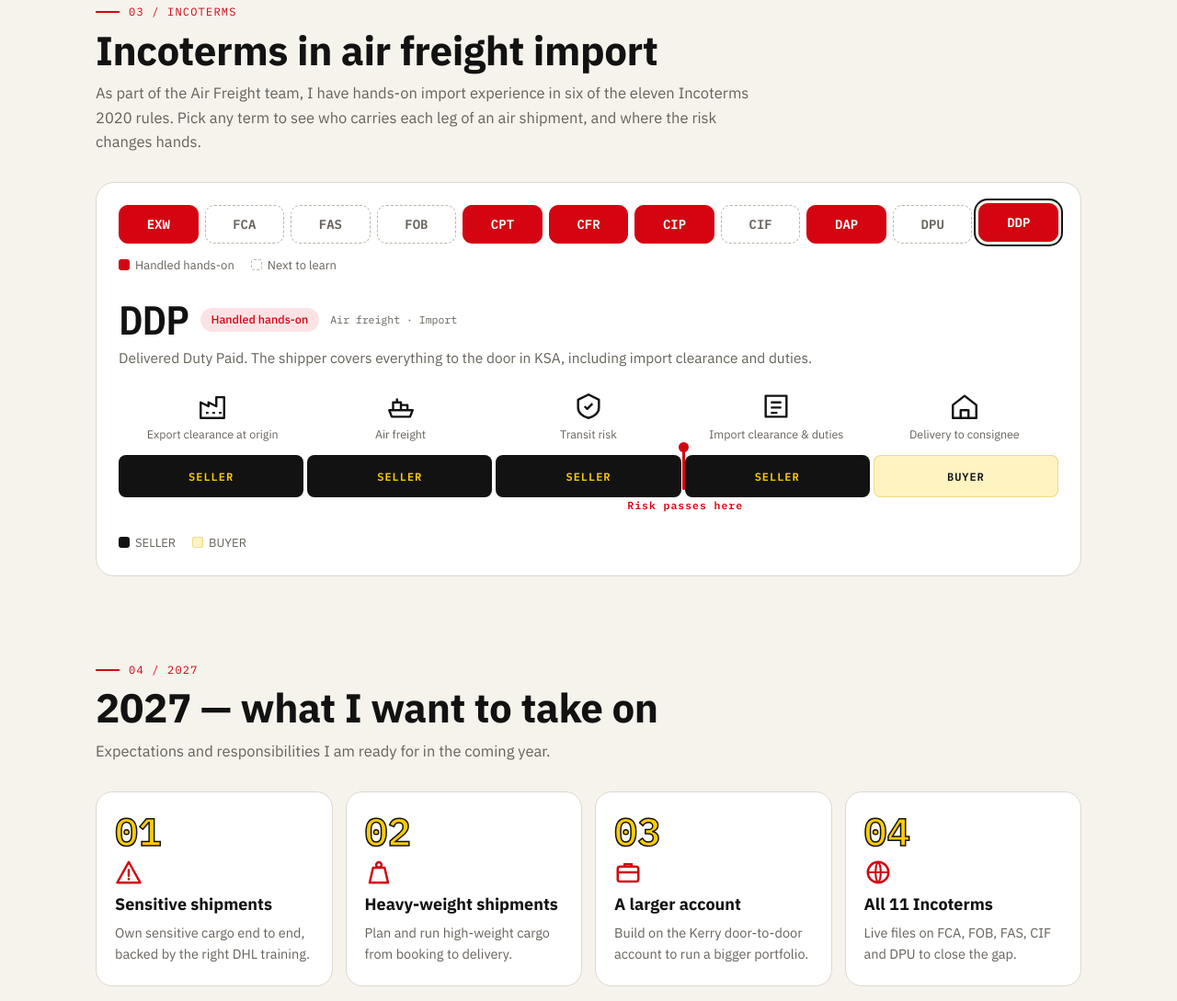
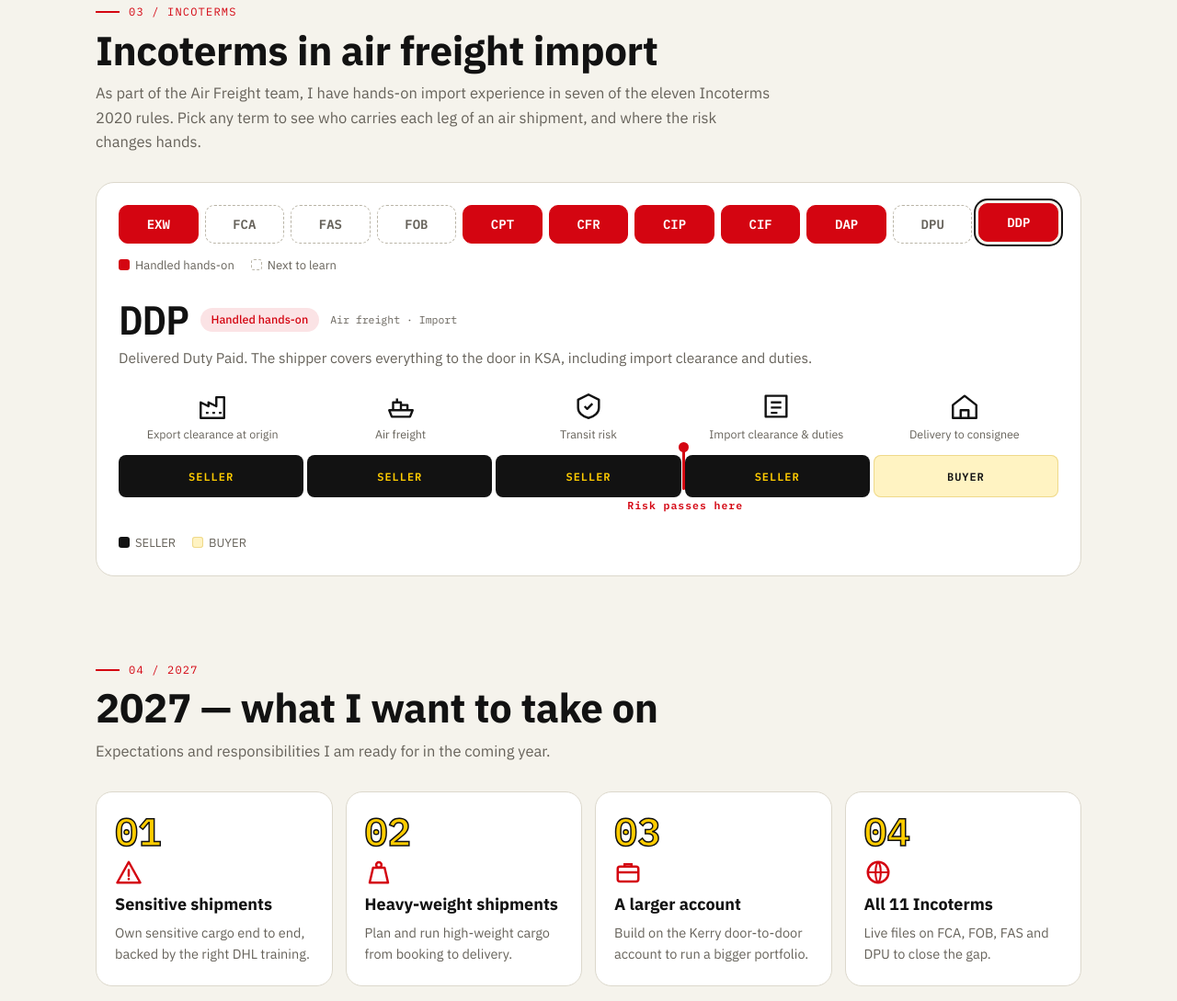
Before and after one commit to adbarqi/My, a plain HTML site: page manar/index.html in a window 1280 px wide. Shown: the part 1692-2781 px from the top of the page at 92% size. Drawn offline with Linux system fonts and the light colour scheme.

Commit message:
Manar portfolio: add CIF to handled Incoterms
Co-Authored-By: Claude Opus 5.5 <noreply@anthropic.com>
Claude-Session: https://claude.ai/code/session_017buTRVtX4384LnKCB98DXF

```diff
--- a/manar/index.html
+++ b/manar/index.html
@@ -371,16 +371,16 @@ f1k:"Now",f1v:"EXW · Kerry D2D",f2k:"Based in",f2v:"Jeddah",f3k:"With DHL since
 lSvc:"PRIORITY<br>DOOR-TO-DOOR",lFromK:"FROM",lFrom:"Import Ops<br>Jeddah, KSA",lToK:"TO",lTo:"2027<br>The next leg",
 lContK:"CONTENTS",lCont:"400+ DOs · 63+ DAP/DDP · D2A consol · Kerry D2D account",
 lWtK:"WEIGHT",lWt:"Heavy-weight ready",lHandK:"HANDLING",lHand:"Sensitive cargo",stamp:"READY FOR<br>2027",
-mq:["400+ DELIVERY ORDERS","63+ DAP & DDP SHIPMENTS","7 MONTHS D2A CONSOL","0 LOSS ON HANDOVER","KERRY DOOR-TO-DOOR","AIR FREIGHT IMPORT","6 OF 11 INCOTERMS","READY FOR 2027"],
+mq:["400+ DELIVERY ORDERS","63+ DAP & DDP SHIPMENTS","7 MONTHS D2A CONSOL","0 LOSS ON HANDOVER","KERRY DOOR-TO-DOOR","AIR FREIGHT IMPORT","7 OF 11 INCOTERMS","READY FOR 2027"],
 impH:"One year, in numbers",impP:"What twelve months of import operations in Jeddah added up to.",
-stats:[["400","+","Delivery orders (DO) issued",1],["63","+","DAP & DDP shipments handled",.63],["7","","Months running the Jeddah D2A consol",.7],["0","","Loss on the door-to-door account handover",1],["6","/11","Incoterms handled hands-on",.545]],
+stats:[["400","+","Delivery orders (DO) issued",1],["63","+","DAP & DDP shipments handled",.63],["7","","Months running the Jeddah D2A consol",.7],["0","","Loss on the door-to-door account handover",1],["7","/11","Incoterms handled hands-on",.636]],
 routeH:"My route so far",routeP:"Drawn like a shipment’s tracking line. Each checkpoint added responsibility, and the live end is where I work now. Tap a checkpoint.",
 route:[
  {d:"Oct 2025",t:"Jeddah D2A consol",k:"8 OCT 2025 → 1 MAY 2026",big:"D2A",h:"Running the D2A consol shipments for Jeddah",p:"I owned the Jeddah consol sheet, kept every shipment’s details clear and current, and made sure downstream teams worked from accurate data."},
  {d:"Feb 2026",t:"Door-to-door account",k:"FEB 2026 → NOW",big:"0",h:"Took over a door-to-door account mid-stream",p:"I picked up a live door-to-door account from February and continued it without losing any business during the handover."},
  {d:"May 2026",t:"Consol completed",k:"7 MONTHS",big:"400+",h:"Consol assignment completed",p:"Seven months on the D2A consol, alongside 400+ delivery orders and 63+ DAP and DDP shipments."},
  {d:"Now",t:"EXW · Kerry account",k:"CURRENT",big:"EXW",h:"EXW shipments and the Kerry door-to-door account",p:"My current scope is EXW work, led by the Kerry door-to-door account, the most important account I handle today."}],
-incH:"Incoterms in air freight import",incP:"As part of the Air Freight team, I have hands-on import experience in six of the eleven Incoterms 2020 rules. Pick any term to see who carries each leg of an air shipment, and where the risk changes hands.",
+incH:"Incoterms in air freight import",incP:"As part of the Air Freight team, I have hands-on import experience in seven of the eleven Incoterms 2020 rules. Pick any term to see who carries each leg of an air shipment, and where the risk changes hands.",
 legOn:"Handled hands-on",legOff:"Next to learn",
 stages:["Export clearance at origin","Air freight","Transit risk","Import clearance & duties","Delivery to consignee"],
 seller:"SELLER",buyer:"BUYER",risk:"Risk passes here",done:"Handled hands-on",todo:"Next to learn",anyMode:"Air freight · Import",
@@ -401,7 +401,7 @@ a1L:["Full ownership from pickup to delivery","Built on the door-to-door account
 a2H:"Strong relationships at SAL",a2P:"I know the people and processes behind most release issues at SAL.",
 a2L:["Resolve release problems directly instead of escalating","Keep shipments moving before issues reach the customer","A working network that comes with me into 2027"],
 nxH:"2027 — what I want to take on",nxP:"Expectations and responsibilities I am ready for in the coming year.",
-next:[["Sensitive shipments","Own sensitive cargo end to end, backed by the right DHL training."],["Heavy-weight shipments","Plan and run high-weight cargo from booking to delivery."],["A larger account","Build on the Kerry door-to-door account to run a bigger portfolio."],["All 11 Incoterms","Live files on FCA, FOB, FAS, CIF and DPU to close the gap."]],
+next:[["Sensitive shipments","Own sensitive cargo end to end, backed by the right DHL training."],["Heavy-weight shipments","Plan and run high-weight cargo from booking to delivery."],["A larger account","Build on the Kerry door-to-door account to run a bigger portfolio."],["All 11 Incoterms","Live files on FCA, FOB, FAS and DPU to close the gap."]],
 supK:"SUPPORT I AM ASKING FOR",
 support:["Sensitive-cargo and dangerous-goods training","Mentoring from a key-account owner","Assignment to shipments on new Incoterms"],
 askK:"MY ASK FOR 2027",askH:"Contract conversion, and <em>a larger account.</em>",
@@ -414,16 +414,16 @@ f1k:"حالياً",f1v:L("EXW")+" · "+L("Kerry"),f2k:"المدينة",f2v:"جد
 lSvc:"أولوية<br>دور تو دور",lFromK:"من",lFrom:"عمليات الاستيراد<br>جدة",lToK:"إلى",lTo:"2027<br>المرحلة القادمة",
 lContK:"المحتويات",lCont:"أكثر من 400 إذن تسليم · 63 شحنة "+L("DAP/DDP")+" · كونسول "+L("D2A")+" · حساب "+L("Kerry"),
 lWtK:"الوزن",lWt:"جاهزة للشحنات الثقيلة",lHandK:"المناولة",lHand:"شحنات حساسة",stamp:"جاهزة<br>لعام 2027",
-mq:["400+ DELIVERY ORDERS","63+ DAP & DDP SHIPMENTS","7 MONTHS D2A CONSOL","0 LOSS ON HANDOVER","KERRY DOOR-TO-DOOR","AIR FREIGHT IMPORT","6 OF 11 INCOTERMS","READY FOR 2027"],
+mq:["400+ DELIVERY ORDERS","63+ DAP & DDP SHIPMENTS","7 MONTHS D2A CONSOL","0 LOSS ON HANDOVER","KERRY DOOR-TO-DOOR","AIR FREIGHT IMPORT","7 OF 11 INCOTERMS","READY FOR 2027"],
 impH:"عام واحد بالأرقام",impP:"حصيلة اثني عشر شهراً من عمليات الاستيراد في جدة.",
-stats:[["400","+","إذن تسليم "+L("DO")+" أصدرتها",1],["63","+","شحنة "+L("DAP & DDP"),.63],["7","","أشهر على كونسول "+L("D2A")+" جدة",.7],["0","","خسارة عند استلام حساب دور تو دور",1],["6","/11","من قواعد الإنكوترمز بخبرة عملية",.545]],
+stats:[["400","+","إذن تسليم "+L("DO")+" أصدرتها",1],["63","+","شحنة "+L("DAP & DDP"),.63],["7","","أشهر على كونسول "+L("D2A")+" جدة",.7],["0","","خسارة عند استلام حساب دور تو دور",1],["7","/11","من قواعد الإنكوترمز بخبرة عملية",.636]],
 routeH:"مساري حتى الآن",routeP:"مرسوم كخط تتبّع شحنة: كل نقطة أضافت مسؤولية جديدة، والطرف النشط هو موقعي الحالي. اضغط على أي نقطة.",
 route:[
  {d:"Oct 2025",t:"كونسول "+L("D2A")+" جدة",k:"8 OCT 2025 → 1 MAY 2026",big:"D2A",h:"إدارة شحنات كونسول "+L("D2A")+" لجدة",p:"كنت مسؤولة عن كونسول شيت جدة، أوضّح تفاصيل كل شحنة وأحدّثها، لتعمل بقية الفرق على بيانات دقيقة."},
  {d:"Feb 2026",t:"حساب دور تو دور",k:"FEB 2026 → NOW",big:"0",h:"استلام حساب دور تو دور أثناء التشغيل",p:"استلمت حساب دور تو دور قائماً من فبراير، واستمر دون خسارة أي عمل أثناء التسليم."},
  {d:"May 2026",t:"إتمام الكونسول",k:"7 MONTHS",big:"400+",h:"إتمام مهمة الكونسول",p:"سبعة أشهر على كونسول "+L("D2A")+"، إلى جانب أكثر من 400 إذن تسليم و63 شحنة "+L("DAP & DDP")+"."},
  {d:"Now",t:L("EXW")+" · حساب "+L("Kerry"),k:"CURRENT",big:"EXW",h:"شحنات "+L("EXW")+" وحساب "+L("Kerry")+" دور تو دور",p:"نطاق عملي الحالي شحنات "+L("EXW")+"، وأهمها حساب "+L("Kerry")+" دور تو دور، وهو أهم حساب أتولاه اليوم."}],
-incH:"الإنكوترمز في استيراد الشحن الجوي",incP:"ضمن فريق الشحن الجوي، لدي خبرة استيراد عملية في ست من أصل إحدى عشرة قاعدة. اختر أي قاعدة لترى من يتحمّل كل مرحلة من الشحنة الجوية، وأين تنتقل المخاطر.",
+incH:"الإنكوترمز في استيراد الشحن الجوي",incP:"ضمن فريق الشحن الجوي، لدي خبرة استيراد عملية في سبع من أصل إحدى عشرة قاعدة. اختر أي قاعدة لترى من يتحمّل كل مرحلة من الشحنة الجوية، وأين تنتقل المخاطر.",
 legOn:"خبرة عملية",legOff:"الخطوة القادمة",
 stages:["التخليص في بلد التصدير","الشحن الجوي","مخاطر النقل","التخليص الجمركي والرسوم","التسليم للمستلم"],
 seller:"البائع",buyer:"المشتري",risk:"هنا تنتقل المخاطر",done:"خبرة عملية",todo:"الخطوة القادمة",anyMode:"الشحن الجوي · استيراد",
@@ -444,7 +444,7 @@ a1L:["مسؤولية كاملة من الاستلام حتى التسليم","ا
 a2H:"علاقات قوية مع سال",a2P:"أعرف الأشخاص والإجراءات خلف أغلب مشاكل الإفراج في سال.",
 a2L:["أحل مشاكل الإفراج مباشرة دون تصعيد","أُبقي الشحنات تتحرك قبل أن تصل المشكلة للعميل","شبكة علاقات قائمة أنقلها معي إلى 2027"],
 nxH:"2027 — ما أطمح لتولّيه",nxP:"التوقعات والمسؤوليات التي أنا جاهزة لها في العام القادم.",
-next:[["الشحنات الحساسة","تولّي الشحنات الحساسة من البداية للنهاية مع التدريب المناسب."],["الشحنات ذات الوزن العالي","تخطيط ومتابعة الشحنات الثقيلة من الحجز حتى التسليم."],["حساب أكبر","البناء على خبرة حساب "+L("Kerry")+" لإدارة محفظة أكبر."],["كامل الإنكوترمز","العمل على ملفات "+L("FCA, FOB, FAS, CIF, DPU")+"."]],
+next:[["الشحنات الحساسة","تولّي الشحنات الحساسة من البداية للنهاية مع التدريب المناسب."],["الشحنات ذات الوزن العالي","تخطيط ومتابعة الشحنات الثقيلة من الحجز حتى التسليم."],["حساب أكبر","البناء على خبرة حساب "+L("Kerry")+" لإدارة محفظة أكبر."],["كامل الإنكوترمز","العمل على ملفات "+L("FCA, FOB, FAS, DPU")+"."]],
 supK:"الدعم الذي أطلبه",
 support:["تدريب على الشحنات الحساسة والبضائع الخطرة","إرشاد من مسؤول حسابات رئيسية","إسناد شحنات بقواعد إنكوترمز جديدة"],
 askK:"طلبي لعام 2027",askH:"تحويل العقد، <em>وتولّي حساب أكبر.</em>",
@@ -452,7 +452,7 @@ askP:"خلال عام واحد أثبتّ قدرتي على تحمّل حجم ا
 note:"الأرقام من سجلات شحناتي وأذونات التسليم للفترة من سبتمبر 2025 إلى نوفمبر 2026."}
 };
 const TERMS=["EXW","FCA","FAS","FOB","CPT","CFR","CIP","CIF","DAP","DPU","DDP"];
-const DONE=new Set(["EXW","CPT","CIP","DAP","DDP","CFR"]);
+const DONE=new Set(["EXW","CPT","CIP","DAP","DDP","CFR","CIF"]);
 const SEA=new Set(["FAS","FOB","CFR","CIF"]);
 const SPLIT={EXW:"BBBBB",FCA:"SBBBB",FAS:"SBBBB",FOB:"SBBBB",CPT:"SSBBB",CFR:"SSBBB",CIP:"SSBBB",CIF:"SSBBB",DAP:"SSSBB",DPU:"SSSBS",DDP:"SSSSB"};
 const RISK={EXW:0,FCA:1,FAS:1,FOB:1,CPT:1,CFR:1,CIP:1,CIF:1,DAP:3,DPU:3,DDP:3};
```
